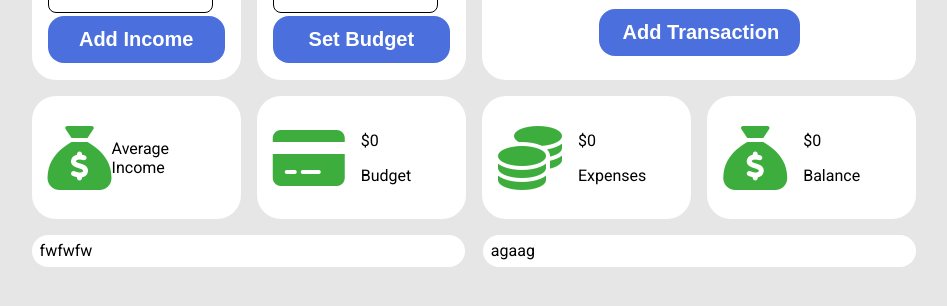
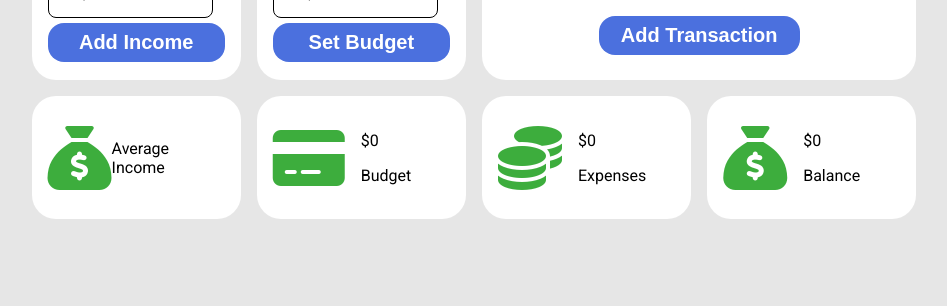
Before and after one commit to dariojularic/expense-tracker-js, a website built with Vite: page index.html in a window 1280 px wide. Shown: the part 270-576 px from the top of the page, without its empty margins (166-1113 px from the left). Built offline with nearby package versions, Linux system fonts and the light colour scheme.

Commit message:
Refactor code

```diff
--- a/index.html
+++ b/index.html
@@ -68,8 +68,8 @@
         </div>
       </div>
       <div class="lists">
-        <ol class="income-list"><li>fwfwfw</li></ol>
-        <ol class="transaction-list"><li>agaag</li></ol>
+        <ol class="income-list"></ol>
+        <ol class="transaction-list"></ol>
       </div>
     </div>
     <script type="module" src="/main.js"></script>
--- a/main.js
+++ b/main.js
@@ -18,7 +18,7 @@ const transactionList = document.querySelector(".transaction-list");
 // date fns
 // income povecava budget
 // jel render funkcije primaju argument array ili po defaultu koriste this.array??
-
+// ubacit Toast, zavrsit average income, uredit <li>, brisanje transakcija i incoma
 class Transaction {
   constructor(cost, purpose) {
     this.cost = cost
@@ -110,6 +110,7 @@ class IncomeManager {
   }
 
   renderIncomes(incomeArray) {
+    incomeList.innerHTML = ""
     incomeArray.forEach(income => {
       const html = `<li class="income-list-item">${income.amount} ${format(income.date, "dd/MM/yyyy")} <button>Remove</button></li>`;
       incomeList.insertAdjacentHTML("afterbegin", html)
@@ -181,6 +182,7 @@ incomeForm.addEventListener("submit", (event) => {
   event.preventDefault()
   if (inputIncome.value !== "") {
     const income = new Income(inputIncome.value)
+    incomeManager.addIncome(income)
     budgetManager.increaseBudget(inputIncome.value)
     displayBudget()
     clearIncomeInput()
--- a/style.css
+++ b/style.css
@@ -88,7 +88,7 @@ body {
 }
 
 .set-budget {
-  padding: 12px 24px;
+  padding: 8px 16px;
   background-color: rgb(75, 112, 222);
   border-radius: 16px;
   color: white;
@@ -99,7 +99,7 @@ body {
 }
 
 .income-btn {
-  padding: 12px 24px;
+  padding: 8px 16px;
   background-color: rgb(75, 112, 222);
   border-radius: 16px;
   color: white;
@@ -107,6 +107,10 @@ body {
   font-size: 20px;
   border: none;
   cursor: pointer;
+}
+
+.income-btn:hover {
+  background-color: rgb(54, 97, 229);
 }
 
 .set-budget:hover {
@@ -149,8 +153,8 @@ body {
 
 .submit-btn {
   width: 50%;
-  align-self: center;
-  padding: 12px 24px;
+  /* align-self: center; */
+  padding: 8px 16px;
   background-color: rgb(75, 112, 222);
   border-radius: 16px;
   color: white;
```
